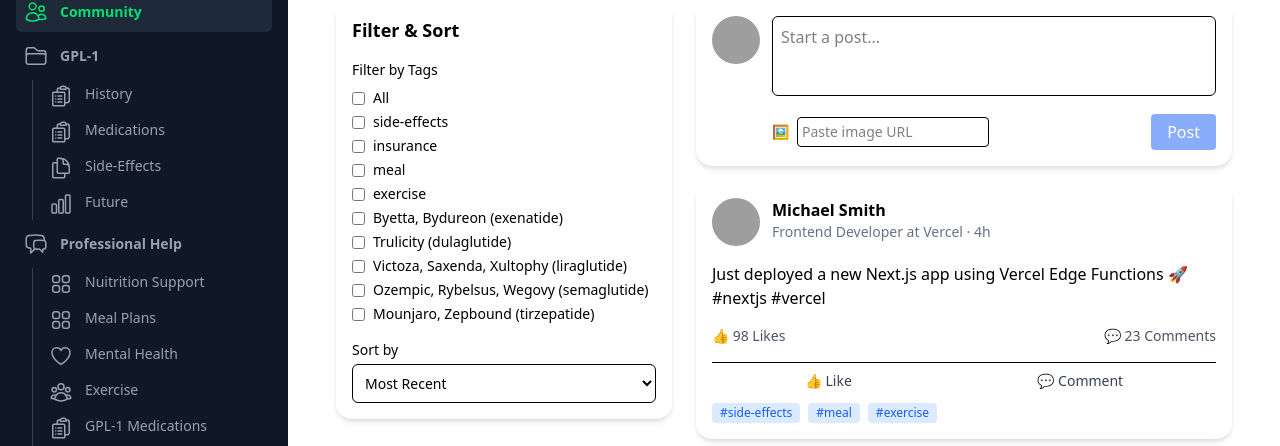
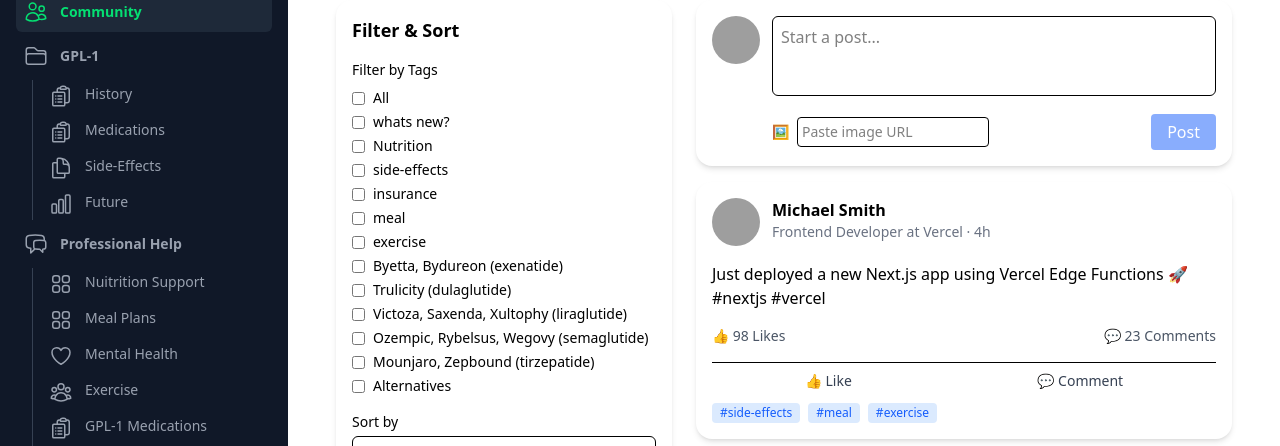
Before and after one commit to mandarjoshi/weight-coach, a Next.js app: page /community in a window 1280 px wide. Shown: the part 136-582 px from the top of the page. Built offline with nearby package versions, Linux system fonts and the light colour scheme; grey boxes are pictures that could not be loaded.

Commit message:
content change

```diff
--- a/src/app/community/page.tsx
+++ b/src/app/community/page.tsx
@@ -29,7 +29,7 @@ const initialPosts = [
   },
 ];
 
-const allTags = ["All", "side-effects", "insurance", "meal", "exercise", "Byetta, Bydureon (exenatide)", "Trulicity (dulaglutide)", "Victoza, Saxenda, Xultophy (liraglutide)","Ozempic, Rybelsus, Wegovy (semaglutide)","Mounjaro, Zepbound (tirzepatide)"];
+const allTags = ["All", "whats new?", "Nutrition", "side-effects", "insurance", "meal", "exercise", "Byetta, Bydureon (exenatide)", "Trulicity (dulaglutide)", "Victoza, Saxenda, Xultophy (liraglutide)","Ozempic, Rybelsus, Wegovy (semaglutide)","Mounjaro, Zepbound (tirzepatide)", "Alternatives"];
 
 export default function LinkedInFeedWithTagSidebar() {
   const [posts, setPosts] = useState(initialPosts);
```
